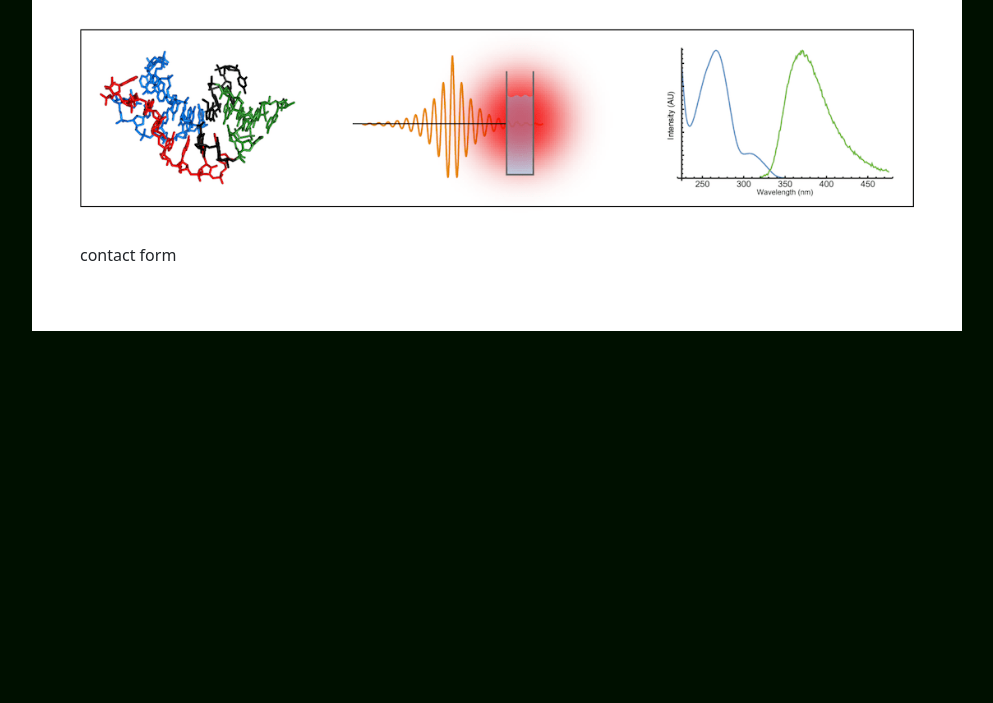
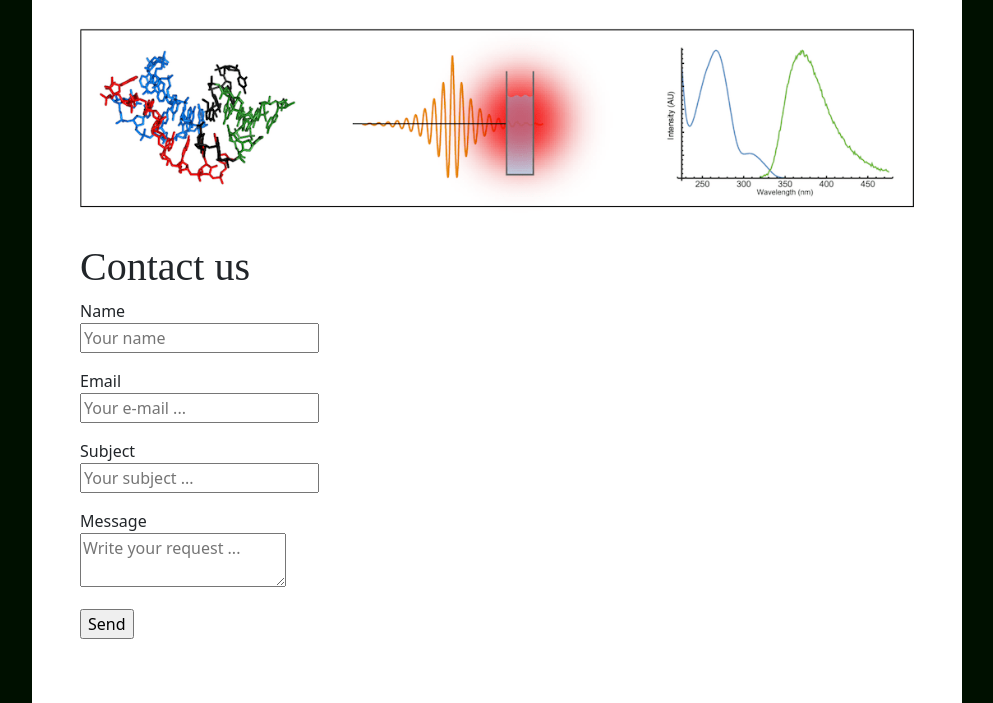
Before and after one commit to zoepfreeman/Widom-Lab-Website, a Flask app: page /contact in a window 1280 px wide. Shown: the part 217-920 px from the top of the page, without its empty margins (143-1136 px from the left). Before the commit the page ends 548 px from the top, so only its background shows below. Run offline with Flask 3, Linux system fonts and the light colour scheme.

Commit message:
Added contact form functionality

```diff
--- a/app/forms.py
+++ b/app/forms.py
@@ -1,5 +1,5 @@
 from flask_wtf import FlaskForm
-from wtforms import StringField, PasswordField, SubmitField, EmailField
+from wtforms import StringField, PasswordField, SubmitField, EmailField, TextAreaField
 from wtforms.validators import EqualTo, InputRequired
 
 
@@ -16,3 +16,10 @@ class LoginForm(FlaskForm):
     username = StringField('Username', validators=[InputRequired()])
     password = PasswordField('Password', validators=[InputRequired()])
     submit = SubmitField()
+
+class ContactForm(FlaskForm):
+    name = StringField("Name", validators=[InputRequired()])
+    email = StringField("Email", validators=[InputRequired()])
+    subject = StringField("Subject", validators=[InputRequired()])
+    message = TextAreaField("Message", validators=[InputRequired()])
+    submit = SubmitField("Send")
--- a/app/routes.py
+++ b/app/routes.py
@@ -1,7 +1,7 @@
 from app import app
-from flask import render_template, redirect, url_for, flash
+from flask import render_template, redirect, url_for, flash, request
 from flask_login import login_user, logout_user
-from app.forms import SignUpForm, LoginForm
+from app.forms import SignUpForm, LoginForm, ContactForm
 from app.models import User
 #from app.api import RNA_dict, FRET_dict
 
@@ -17,9 +17,18 @@ def research():
 def julia():
     return render_template('julia.html')
 
-@app.route('/contact')
+@app.route('/contact', methods=["GET","POST"])
 def contact():
-    return render_template('contact.html')
+    form = ContactForm()
+    if request.method == 'POST':
+        if form.validate_on_submit():
+            print(f"Name:{form.name.data}, E-mail:{form.email.data}, Subject:{form.subject.data}, Message:{form.message.data}")
+            flash(f'Thank you, {form.name.data}. We will get back to you as soon as possible.','success')
+            return redirect(url_for('index'))
+        else:
+            return render_template('contact.html', form=form)
+    elif request.method == 'GET':
+        return render_template('contact.html', form=form)
 
 @app.route('/data')
 def data():
--- a/app/templates/base.html
+++ b/app/templates/base.html
@@ -13,11 +13,9 @@
         <p id="mint" style="font-style:italic">RNA Structure and Dynamics</p>
     </div>
     {% include 'nav.html' %}
+    {% include 'alerts.html' %}
     <div class="container px-5 pb-5" id="main-container">
         <img src="{{url_for('static', filename='banner.png')}}" alt="RNA Banner" width="100%">
-        <!-- Flash Messages will appear here -->
-        {% include 'alerts.html' %}
-        <!-- Main Content will appear below any messages -->
         {% block content %}
         {% endblock %}
     </div>
--- a/app/templates/contact.html
+++ b/app/templates/contact.html
@@ -3,6 +3,50 @@
 {% block title %} Contact Us {% endblock %}
 
 {% block content %}
-<p>contact form</p>
+<div class="contact">
+    <h1>Contact us</h1>
+    {% for message in form.name.errors %}
+        <div class="flash">{{ message }}</div>
+    {% endfor %}
+    {% for message in form.email.errors %}
+        <div class="flash">{{ message }}</div>
+    {% endfor %}
+    {% for message in form.subject.errors %}
+        <div class="flash">{{ message }}</div>
+    {% endfor %}
+    {% for message in form.message.errors %}
+        <div class="flash">{{ message }}</div>
+    {% endfor %}
+
+    <form action="{{ url_for('contact') }}" method=post>
+        <div>
+            {{ form.csrf_token }}
+            <!-- name forms -->
+            <p>
+                {{ form.name.label }} <br>
+                {{ form.name(placeholder='Your name') }}
+            </p>
+            <!-- email forms -->
+            <p>
+                {{ form.email.label }} <br>
+                {{ form.email(placeholder='Your e-mail ...') }}
+            </p>
+            <!-- Subject of your request -->
+            <p>
+                {{ form.subject.label }}<br>
+                {{form.subject(placeholder='Your subject ...')}}
+            </p>
+            <!-- Content of your request -->
+            <p>
+                {{ form.message.label }}<br>
+                {{ form.message(placeholder='Write your request ...') }}
+            </p>
+            <!-- Submit button -->
+            <p>
+                {{ form.submit }}
+            </p>
+        </div>
+    </form>
+</div>
 
 {% endblock %}
```
